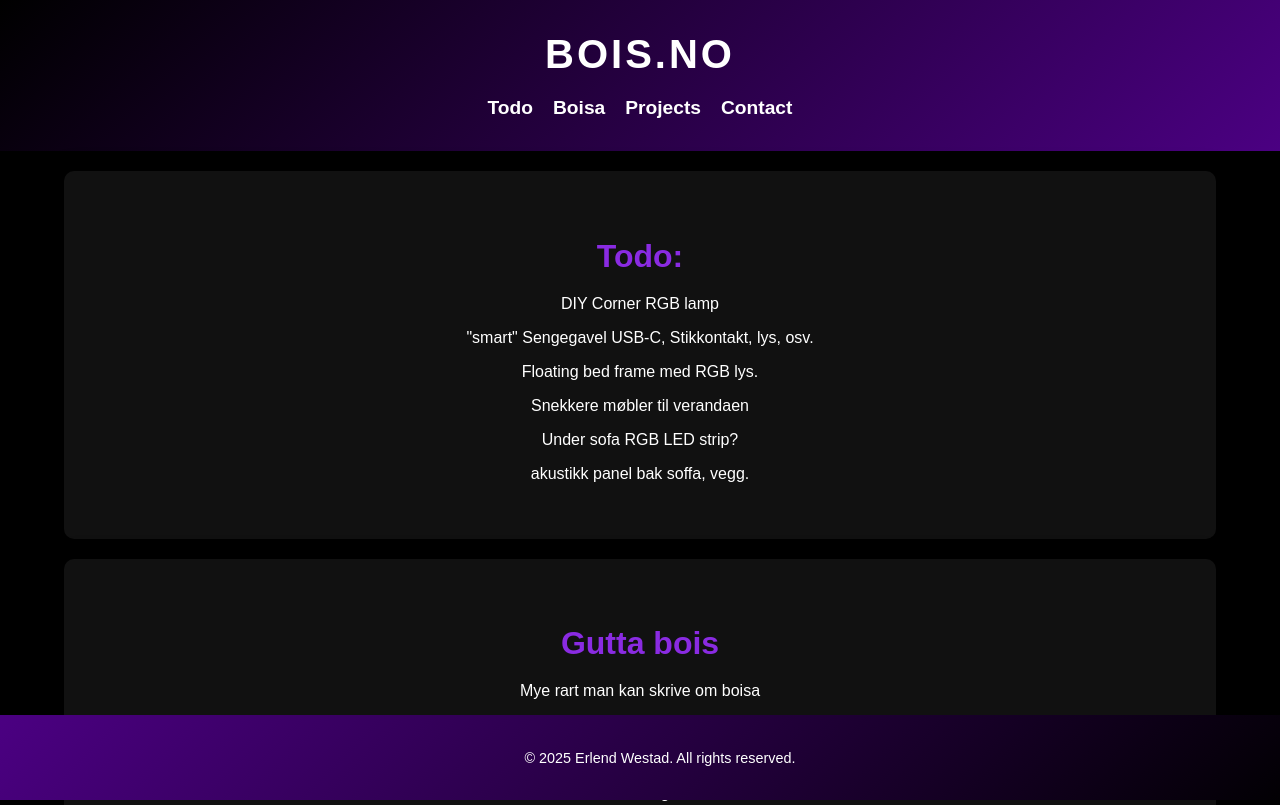
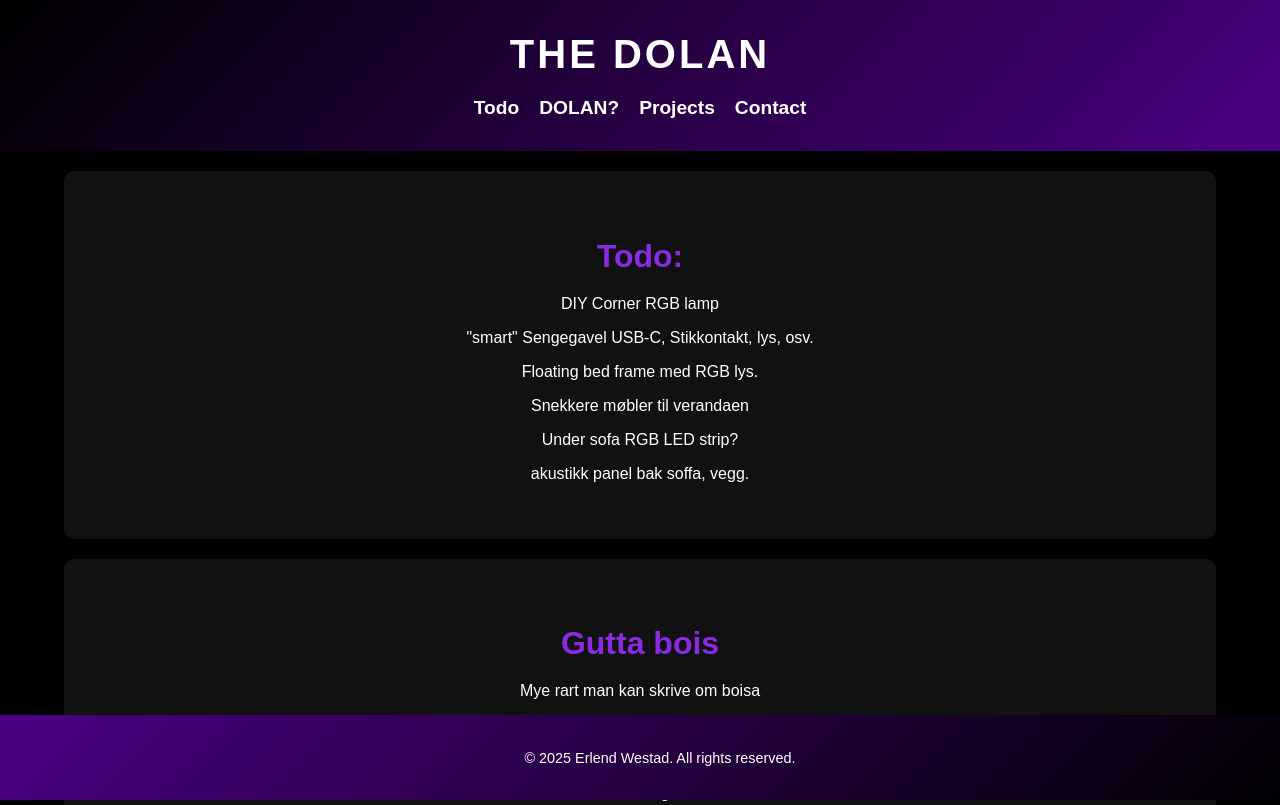
Before and after one commit to TheFaze97/Dolan, a plain HTML site: page index.html in a window 1280 px wide. Shown: the top 805 px of the page. Drawn offline with Linux system fonts and the light colour scheme.

Commit message:
Update index.html

```diff
--- a/index.html
+++ b/index.html
@@ -8,11 +8,11 @@
 </head>
 <body>
     <header>
-        <h1>bois.no</h1>
+        <h1>The Dolan</h1>
         <nav>
             <ul>
-                <li><a href="#Mia the Dolan">Todo</a></li>
-                <li><a href="#Fish">Boisa</a></li>
+                <li><a href="#Todo">Todo</a></li>
+                <li><a href="#Fish">DOLAN?</a></li>
                 <li><a href="#Bake ">Projects</a></li>
                 <li><a href="#Dabber">Contact</a></li>
             </ul>
```
